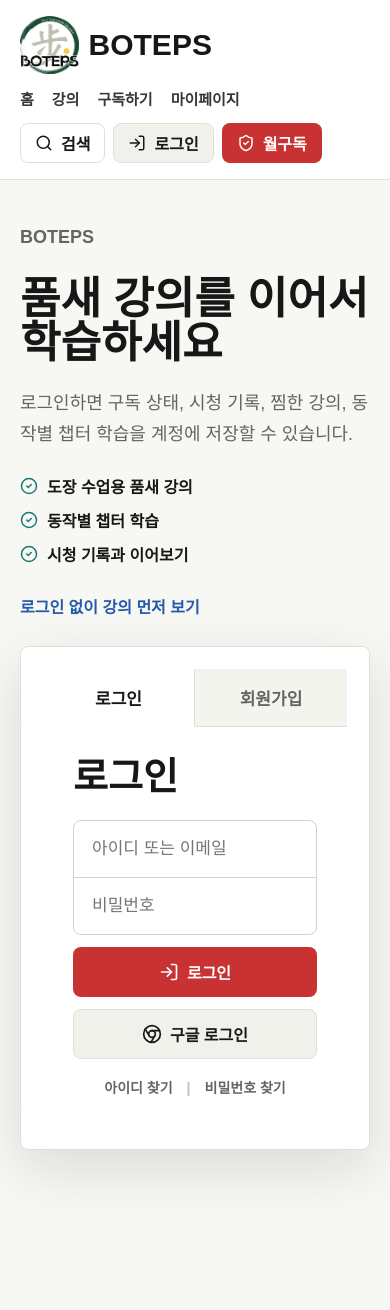
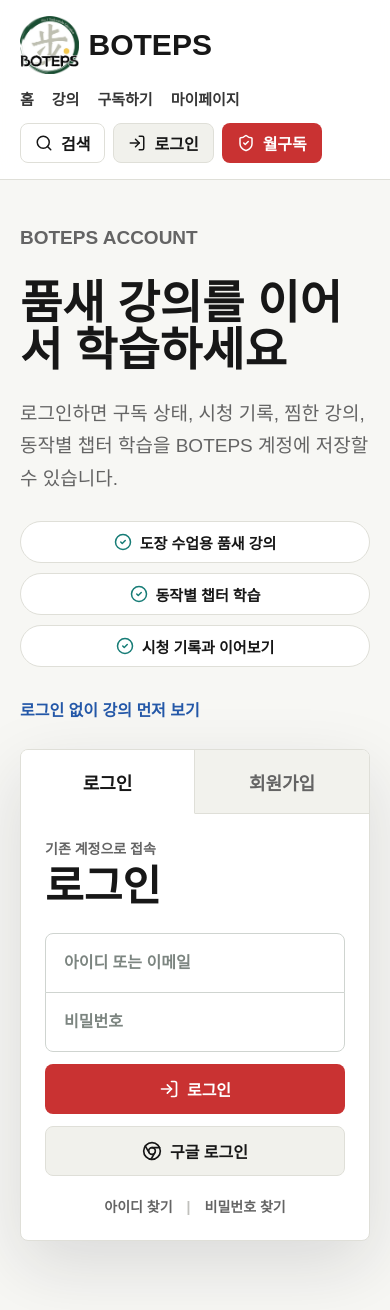
Before and after one commit to boteps4120-alt/botepswep, a Next.js app: page /login in a window 390 px wide. Shown: the top 1310 px of the page. Before the commit the page ends 1222 px from the top, so only its background shows below. Built offline with nearby package versions, Linux system fonts and the light colour scheme; no server answers.

Commit message:
Polish auth screens

```diff
--- a/app/auth/actions.ts
+++ b/app/auth/actions.ts
@@ -84,7 +84,7 @@
   const next = getSafeNext(formData);
 
   if (!email || !password || !fullName || !birthDateInput || !gender || !phone || !address) {
-    return { message: "이름, 생년월일, 성별, 전화번호, 주소, 아이디와 비밀번호를 모두 입력해주세요." };
+    return { message: "이름, 생년월일, 성별, 핸드폰 번호, 주소, 아이디, 비밀번호를 모두 입력해주세요." };
   }
 
   if (!/^\d+$/.test(phone)) {
--- a/app/globals.css
+++ b/app/globals.css
@@ -1413,42 +1413,51 @@
 .auth-page {
   align-items: start;
   display: grid;
-  gap: 56px;
-  grid-template-columns: minmax(0, 0.9fr) minmax(360px, 480px);
+  gap: 72px;
+  grid-template-columns: minmax(0, 0.95fr) minmax(380px, 460px);
   margin: 0 auto;
-  max-width: 1100px;
-  padding: 72px 32px 96px;
+  max-width: 1120px;
+  min-height: calc(100vh - 108px);
+  padding: 76px 32px 104px;
 }
 
 .auth-intro {
-  padding-top: 54px;
+  padding-top: 42px;
 }
 
 .auth-intro h1 {
-  font-size: clamp(44px, 6vw, 72px);
+  font-size: clamp(46px, 6vw, 76px);
   line-height: 1.02;
-  margin: 0 0 22px;
+  margin: 0 0 24px;
+  max-width: 620px;
 }
 
 .auth-intro p {
   color: var(--muted);
-  font-size: 18px;
+  font-size: 19px;
   line-height: 1.7;
-  margin: 0 0 24px;
+  margin: 0 0 26px;
   max-width: 560px;
 }
 
 .auth-benefits {
-  display: grid;
+  display: flex;
+  flex-wrap: wrap;
   gap: 10px;
-  margin-bottom: 28px;
+  margin-bottom: 30px;
 }
 
 .auth-benefits span {
   align-items: center;
+  background: #fff;
+  border: 1px solid var(--line);
+  border-radius: 999px;
   display: inline-flex;
-  font-weight: 800;
-  gap: 9px;
+  font-size: 15px;
+  font-weight: 900;
+  gap: 8px;
+  min-height: 42px;
+  padding: 0 13px;
 }
 
 .auth-benefits svg {
@@ -1459,13 +1468,15 @@
   background: var(--surface);
   border: 1px solid var(--line);
   border-radius: 8px;
-  box-shadow: var(--shadow);
+  box-shadow: 0 24px 70px rgba(20, 25, 35, 0.13);
   overflow: hidden;
   padding: 0;
+  position: sticky;
+  top: 118px;
 }
 
 .auth-mode-tabs {
-  background: #f4f4ef;
+  background: #f2f2ed;
   display: grid;
   grid-template-columns: 1fr 1fr;
 }
@@ -1476,9 +1487,9 @@
   border-bottom: 1px solid var(--line);
   color: var(--muted);
   cursor: pointer;
-  font-size: 17px;
-  font-weight: 900;
-  min-height: 58px;
+  font-size: 18px;
+  font-weight: 900;
+  min-height: 64px;
 }
 
 .auth-mode-tabs button:first-child {
@@ -1492,13 +1503,26 @@
 }
 
 .auth-mode-panel {
-  padding: 30px;
+  padding: 34px;
+}
+
+.auth-panel-heading {
+  display: grid;
+  gap: 6px;
+  margin-bottom: 24px;
+}
+
+.auth-panel-heading p {
+  color: var(--muted);
+  font-size: 14px;
+  font-weight: 900;
+  margin: 0;
 }
 
 .auth-mode-panel h2 {
-  font-size: 38px;
+  font-size: 42px;
   line-height: 1.08;
-  margin: 0 0 22px;
+  margin: 0;
 }
 
 .stacked-form {
@@ -1508,10 +1532,17 @@
 .auth-input {
   background: #fff;
   border: 1px solid #cfd4d0;
-  font-size: 17px;
-  min-height: 58px;
+  color: var(--ink);
+  font-size: 16px;
+  font-weight: 800;
+  min-height: 60px;
   padding: 0 18px;
   width: 100%;
+}
+
+.auth-input::placeholder {
+  color: #7c8580;
+  font-weight: 700;
 }
 
 .auth-input:focus {
@@ -1543,7 +1574,7 @@
   display: grid;
   gap: 12px;
   grid-template-columns: 28px 1fr;
-  min-height: 58px;
+  min-height: 60px;
   margin-top: -1px;
   padding: 0 18px;
 }
@@ -1555,8 +1586,9 @@
 .auth-birth-field input {
   border: 0;
   color: var(--ink);
-  font-size: 17px;
-  min-height: 54px;
+  font-size: 16px;
+  font-weight: 800;
+  min-height: 56px;
   outline: 0;
   width: 100%;
 }
@@ -1577,7 +1609,7 @@
   display: flex;
   gap: 14px;
   justify-content: center;
-  margin-top: 18px;
+  margin-top: 20px;
 }
 
 .auth-links a,
@@ -1929,6 +1961,10 @@
     padding-top: 0;
   }
 
+  .auth-card {
+    position: static;
+  }
+
   .feature-row,
   .course-grid,
   .metric-grid,
@@ -1999,6 +2035,23 @@
     padding: 22px;
   }
 
+  .auth-card {
+    padding: 0;
+  }
+
+  .auth-mode-panel {
+    padding: 24px;
+  }
+
+  .auth-benefits {
+    align-items: stretch;
+    flex-direction: column;
+  }
+
+  .auth-benefits span {
+    justify-content: center;
+  }
+
   .admin-tabs {
     display: grid;
     grid-template-columns: 1fr;
--- a/app/login/page.tsx
+++ b/app/login/page.tsx
@@ -20,9 +20,9 @@
   return (
     <section className="auth-page">
       <div className="auth-intro">
-        <p className="eyebrow">BOTEPS</p>
+        <p className="eyebrow">BOTEPS ACCOUNT</p>
         <h1>품새 강의를 이어서 학습하세요</h1>
-        <p>로그인하면 구독 상태, 시청 기록, 찜한 강의, 동작별 챕터 학습을 계정에 저장할 수 있습니다.</p>
+        <p>로그인하면 구독 상태, 시청 기록, 찜한 강의, 동작별 챕터 학습을 BOTEPS 계정에 저장할 수 있습니다.</p>
         <div className="auth-benefits">
           {benefits.map((benefit) => (
             <span key={benefit}>
--- a/components/auth-form.tsx
+++ b/components/auth-form.tsx
@@ -2,7 +2,7 @@
 
 import { type FormEvent, useActionState, useState } from "react";
 import Link from "next/link";
-import { CalendarDays, Chrome, LogIn, MailPlus } from "lucide-react";
+import { CalendarDays, Chrome, LogIn, MailPlus, UserPlus } from "lucide-react";
 import { signInWithGoogle, signInWithPassword, signUpWithPassword } from "@/app/auth/actions";
 
 const initialState = {
@@ -37,7 +37,7 @@
 
     if (birthDate && !/^\d{8}$/.test(birthDate)) {
       event.preventDefault();
-      alert("생년월일은 8자리 숫자로 입력해주세요.");
+      alert("생년월일은 19950101처럼 8자리 숫자로 입력해주세요.");
       const birthDateInput = form.elements.namedItem("birthDate");
       if (birthDateInput instanceof HTMLElement) birthDateInput.focus();
       return;
@@ -64,7 +64,10 @@
 
       {mode === "login" ? (
         <div className="auth-mode-panel">
-          <h2>로그인</h2>
+          <div className="auth-panel-heading">
+            <p>기존 계정으로 접속</p>
+            <h2>로그인</h2>
+          </div>
           <form action={loginAction} className="stacked-form">
             <input type="hidden" name="next" value={nextPath} />
             <input className="auth-input top" name="email" placeholder="아이디 또는 이메일" type="email" autoComplete="email" />
@@ -95,7 +98,11 @@
         <div className="auth-mode-panel">
           {signupStep === "choice" ? (
             <>
-              <h2>회원가입</h2>
+              <div className="auth-panel-heading">
+                <p>새 계정 만들기</p>
+                <h2>회원가입</h2>
+              </div>
+
               <form action={signInWithGoogle}>
                 <input type="hidden" name="next" value={nextPath} />
                 <button className="icon-button subtle large full-button">
@@ -105,11 +112,11 @@
               </form>
 
               <div className="auth-divider">
-                <span>또는</span>
+                <span>또는 이메일로 가입</span>
               </div>
 
               <button className="icon-button primary large full-button" onClick={() => setSignupStep("email")} type="button">
-                <MailPlus size={20} />
+                <UserPlus size={20} />
                 <span>회원가입</span>
               </button>
 
@@ -121,7 +128,11 @@
             </>
           ) : (
             <>
-              <h2>회원정보 입력</h2>
+              <div className="auth-panel-heading">
+                <p>회원정보 입력</p>
+                <h2>계정 정보</h2>
+              </div>
+
               <form action={signupAction} className="stacked-form" onSubmit={handleSignupSubmit}>
                 <input type="hidden" name="next" value={nextPath} />
                 <input className="auth-input top" name="email" placeholder="아이디로 사용할 이메일" type="email" autoComplete="email" />
@@ -145,14 +156,7 @@
                   <option value="male">남성</option>
                   <option value="female">여성</option>
                 </select>
-                <input
-                  className="auth-input middle"
-                  name="phone"
-                  placeholder="전화번호"
-                  type="tel"
-                  inputMode="numeric"
-                  autoComplete="tel"
-                />
+                <input className="auth-input middle" name="phone" placeholder="핸드폰 번호" type="tel" inputMode="numeric" autoComplete="tel" />
                 <input className="auth-input bottom" name="address" placeholder="주소" autoComplete="street-address" />
 
                 {signupState.message ? <p className="form-message">{signupState.message}</p> : null}
```
